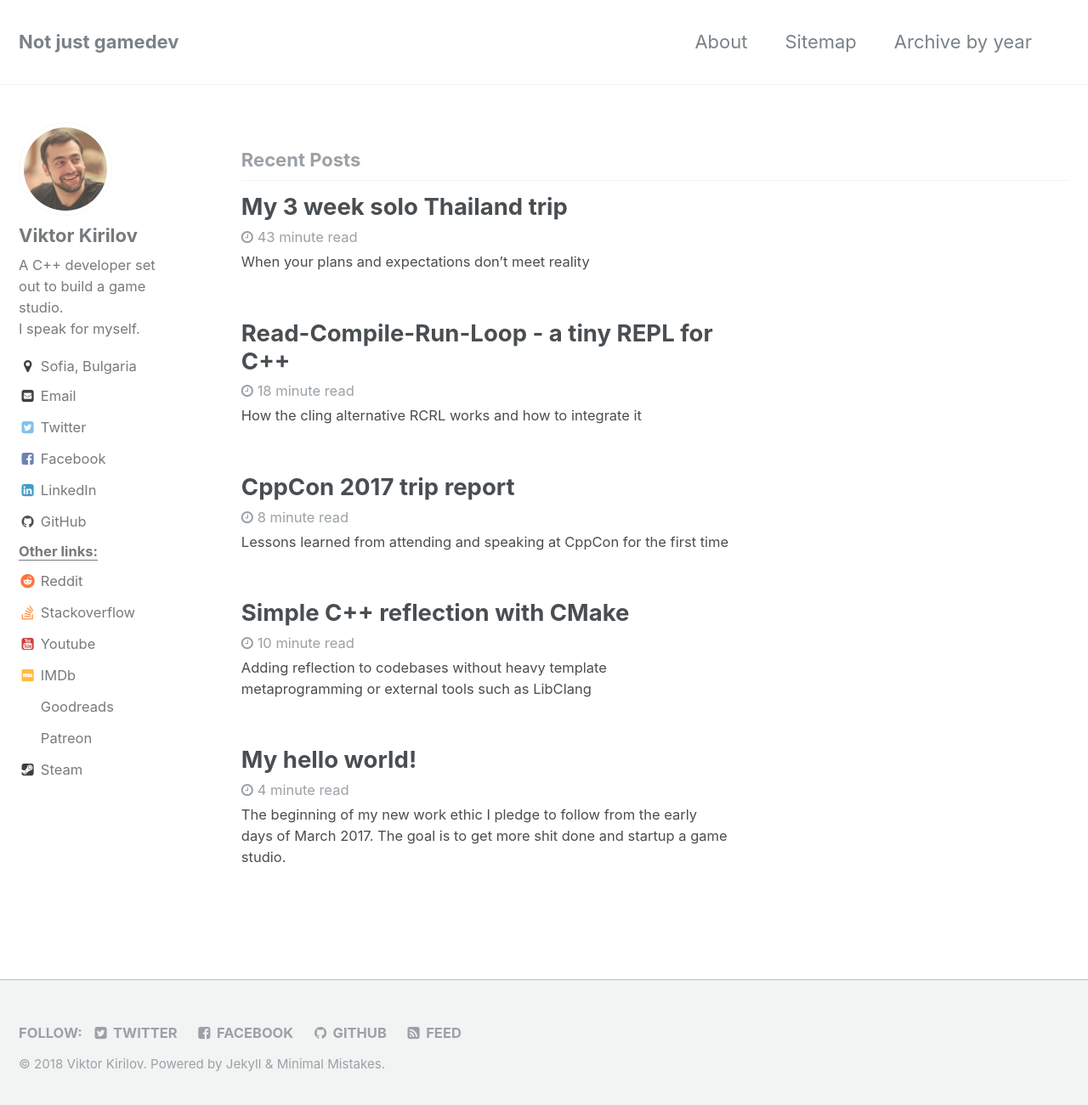
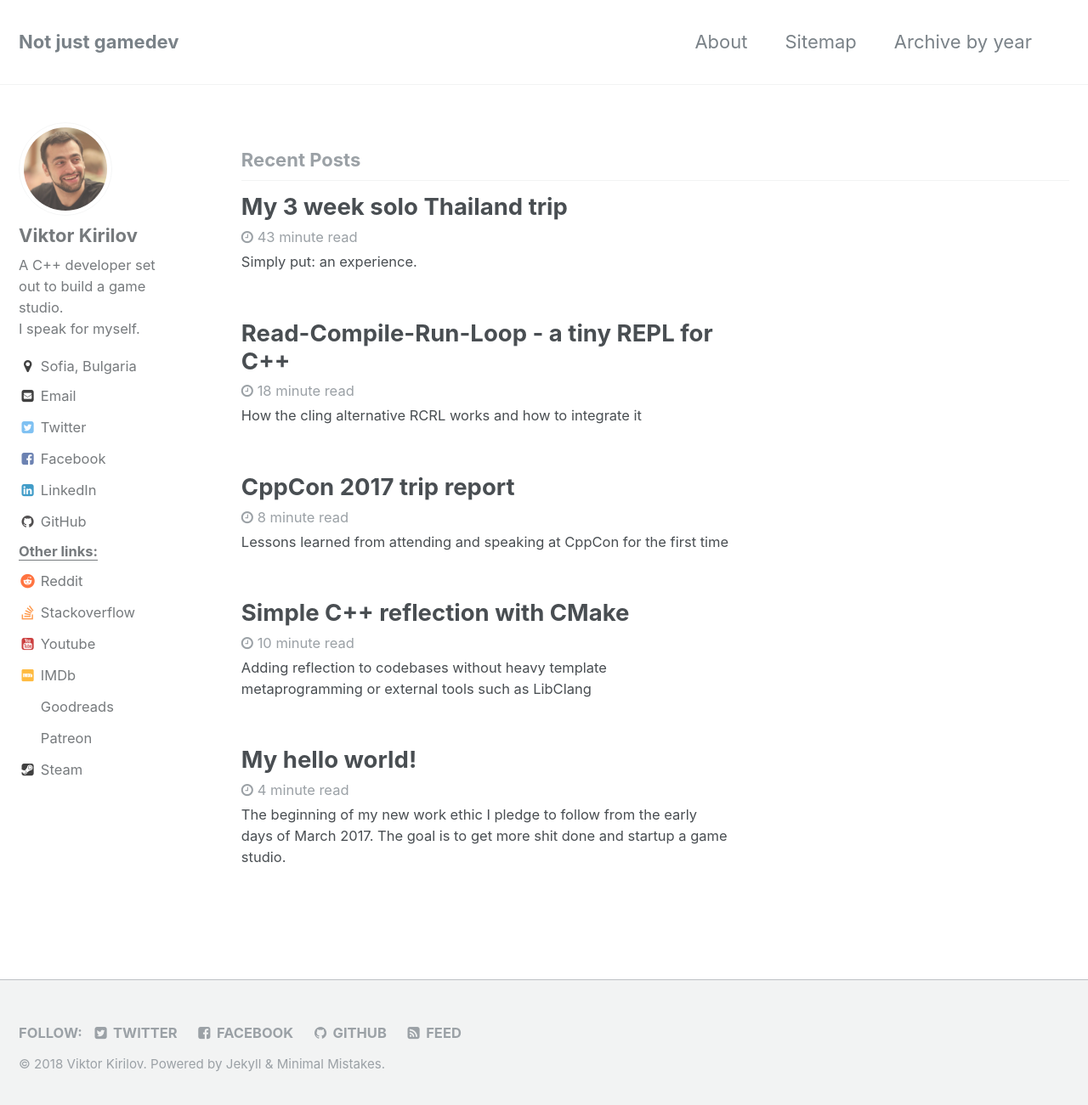
Before and after one commit to onqtam/onqtam.github.io, a Jekyll site: the page built from index.html, in a window 1280 px wide and 1309 px high. Shown: the top 1301 px of the window at 85% size. Built offline with Jekyll 4.4.1, drawn with Linux system fonts in a browser that asks for light colours; the list of posts is cut into pages by our own code; some of the changed lines change nothing that is shown.

Commit message:
some fixes

```diff
--- a/_posts/2018-04-26-thailand-solo-2018-february.md
+++ b/_posts/2018-04-26-thailand-solo-2018-february.md
@@ -5,7 +5,7 @@
   overlay_image:  "/assets/images/thailand_cover.jpg"
 categories: misc
 tags: [misc, travelling, lifestyle]
-excerpt: "When your plans and expectations don't meet reality"
+excerpt: "Simply put: an experience."
 ---
 
 This post has been written day by day during my 3 week solo trip to Thailand between February 15 and March 9 of 2018. I was a bit reluctant for more than 6 weeks about posting it because of some of the contents but here it is. And the image at the top has nothing in common with my experience :D - islands will have to be next time.
@@ -127,7 +127,7 @@
 Bitcoin. Also leaving for Bangkok.
 
 At the airport before boarding I met this native guy who was entirely covered with tattoos. He was sitting in front of me and a few times he turned back and looked at me - weird... Then he started a video call with his wife and kid through his phone and I was somehow in the picture and since something was moving I looked that way - and he instantly turned again to me with the biggest smile and gave me his hand - so we shook hands :D
-Later he looked at me again for a bit. After that again... And at one point I decided to try to talk to him - he didn't know any english... not ANY... but really wanted to communicate - so he got his phone out and started showing me pictures of him, his wife, his kid, his brother, his motorbike, his hobbies... We also went through his backpack to see what interesting things he had. After that I decided it was my turn so I whipped my phone out as well and started showing him where I've been. There were a few hand gestures that we both knew (or atleast figured them out) - relating to human connections and what is important. Those were the main focus points of our interaction... I had other experiences with natives who knew 0 english but its all about the vide and the desire to communicate - at first he looked like the biggest thug but turns out he had a tattoo artist friend who painted his entire body for free in the span of a couple of years (not sure how he managed to explained that :D) - but at the end of the day he was a normal friendly dude - so don't be quick to judge... It was weird and memorable.
+Later he looked at me again for a bit. After that again... And at one point I decided to try to talk to him - he didn't know any english... not ANY... but really wanted to communicate - so he got his phone out and started showing me pictures of him, his wife, his kid, his brother, his motorbike, his hobbies... We also went through his backpack to see what interesting things he had. After that I decided it was my turn so I whipped my phone out as well and started showing him where I've been. There were a few hand gestures that we both knew (or atleast figured them out) - relating to human connections and what is important. Those were the main focus points of our interaction... I had other experiences with natives who knew 0 english but its all about the vibe and the desire to communicate - at first he looked like the biggest thug but turns out he had a tattoo artist friend who painted his entire body for free in the span of a couple of years (not sure how he managed to explain that :D) - but at the end of the day he was a normal friendly dude - so don't be quick to judge... It was weird and memorable.
 
 Arrived at Bangkok and instantly hated the place - let me elaborate:
 
@@ -135,13 +135,13 @@
 - 10-12 degrees warmer than Chiang Mai - it was 35 at night - and the high humidity didn't help
 - SUPER dirty streets
 - huge city - 10-15 million people
-- horrible traffic -
+- horrible traffic
 - lots of tourists - and tons of prostitution and ping pong shows... monkeys and pigeons crawling inside... I dont wanna see that done to a pussy
 - nasty polluted air
-- walking around makes you hate yourself - showers and air conditioning were the only thing I kept thinking about throughout the entire stay of 6-7 days
-- local taxi drivers are really annoying - they kept trying to get me into their cabs/tuk-tuks and were very persistent - they engage you in a way so you make eye contact and they come to you - you gotta ignore them totally - saying "NO NO NO" doesn't help - they also have a bunch of scams where they will pressure you i=nto taking a very cheap ride on a specific route where u will end up buying things and they get a cut of the profits - a friend of mine came back from Thailand with a suit (atleast the suit is great ;d)
+- walking around makes you hate yourself - showers and air conditioning were the only thing I kept thinking about during the entire stay of 6-7 days
+- local taxi drivers are really annoying - they kept trying to get me into their cabs/tuk-tuks and were very persistent - they engage you in a way so you make eye contact and they come to you - you gotta ignore them totally - saying "NO NO NO" doesn't help - they also have a bunch of scams where they will pressure you into taking a very cheap ride on a specific route where you will end up buying things and they get a cut of the profits - a friend of mine came back from Thailand with a suit (atleast its great ;d)
 
-So the night I got there me and a bunch of friends who had come from Singapore for 3 nights got all drunk at a tattoo shop and we were catching up until 7 AM.
+So the night I got there me and a bunch of friends who had come from Singapore for 3 nights got all drunk at a tattoo shop and we were catching until 7 AM.
 
 ## Day 16
 
@@ -161,11 +161,11 @@
 
 If you've heard the term "runners high" - the good euphoric feeling people get after running - well I got that from dancing and it was non-stop. I was pretty close to overheating a few times and each time I just went to the side to gulp down a bottle of water and get right back in it. And up until now I didn't know I like hardstyle as well :D - and the shows were pretty cool - with fire and what not being hurdled from the stages.
 
-At 22:00+ the festival was packed with people - it was amazing... literally the whole place was full... and there were also atleast 50-100 military personel. I think there were very little drugs in this festival which was cool - people were enjoying the music for what it is - fuck our pill and white powder electronic music culture where parties start at 01:00 AM or later...
+At 22:00+ the festival was packed with people - it was amazing... literally the whole place was full... and there were also atleast 50-100 military personnel. I think there were very little drugs in this festival which was cool - people were enjoying the music for what it is - fuck our pill and white powder electronic music culture where parties start at 01:00 AM or later...
 
 I think it was supposed to close at 1 or 2 AM but the police shut it down at 00:00 for some reason... (not paid enough to the right people - duuh ;d)
 
-I'm now officially hooked on such festivals and 2018 will be an interesting year : )))
+I'm now officially hooked on such festivals and 2018 will be interesting : )))
 
 ## Day 17
 
@@ -179,12 +179,13 @@
 
 ## Day 19
 
-Went to a modern art museum with a friend of mine who had come to bkk for a teambuilding of his company. We both had a nice experience of the traffic in Bangkok. Did I mention how much it sucks in this town? I don't care that there are some cool places to check out here and there - if:
+Went to a modern art museum with a friend of mine who had come to bkk for a teambuilding of his company. We both had a nice experience of the traffic in Bangkok. Did I mention how much it sucks in this town? I don't care that there are some cool places to check out here and there because:
 - you waste so much time of your life in traffic
 - the air is so polluted
 - walking around is not viable (either because of distances, lack of infrastructure (sidewalks, crosswalks, etc) or gruelling heat)
 - there is very little vegetation and almost everything is made of concrete
-then that city is shit and not worth living in!!!
+
+that city is shit and not worth living in!!!
 
 ## Day 20
 
@@ -194,7 +195,7 @@
 
 ## Day 21
 
-I experienced the worse flight scheduling in my life (entirely my fault) - I spent a total of 20 hours waiting at airports between 3 flights... (so with the flights it was a trip of 32+ hours) - the same as my saga in 2015 when I went to Morocco... Doha kinda feels like a second home to me ;d
+I experienced the worse flight scheduling in my life (entirely my fault) - I spent a total of 20 hours waiting at airports between 3 flights... (so with the flights it was a trip of 32+ hours) - the same as my saga in 2015 when I went to Morocco... by now Doha kinda feels like a second home to me ;d
 
 ## Conclusions
 
@@ -202,9 +203,9 @@
 - Don't be ultra cheap with places you are staying at...
 - I shouldn't have come with a laptop...
 - Festivals are epic.
-- I should have spent WAY more time outside of the cities and into the nature.
+- I should have spent WAY more time outside of cities and into the nature.
 - My regime completely fell apart and I stopped exercising... Couldn't work properly either... and I gained 3-4 kg of weight :D food is awesome...
-- Don't come to Bangkok for more than 2-3 days..... I personally don't want to come here ever again.
+- Don't come to Bangkok for more than 2-3 days..... I personally don't want to go there ever again.
 - I wasted quite a bit of time because I was moody and hesitant to dive into new adventures non-stop but overall I had plenty of time to think about stuff in my life. I'd say I'm ready and eager to get back to the grind... and then come back here again :D
 - Solo travel definitely is a thing but maybe I'm a bit more on the introverted side - many times I had to be pushed by something/someone just to take action - next time I'm going with friends - definitely.
 - I dont think I'll go somewhere for an extended period of time like this alone any time soon - my conclusion is the same as that from the movie ["Into the Wild (2007)"](http://www.imdb.com/title/tt0758758/) - "HAPPINESS ONLY REAL WHEN SHARED" (even though my experiences and those of the main character in the movie cannot be compared...)
```
